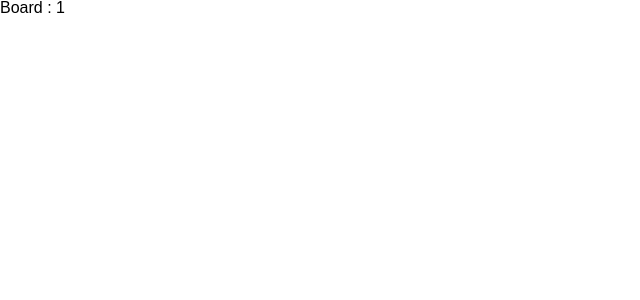
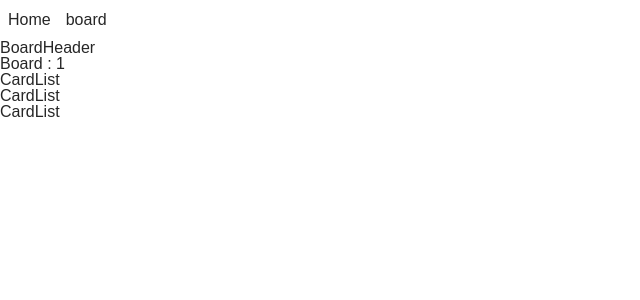
Before and after one commit to kim-and-jang/kim-and-jang, a Next.js app in the folder kim-and-jang-front-next/kim-and-jang-front/: page /board/1 in a window 1280 px wide. Shown: the top 300 px of the page, without its empty margins (0-640 px from the left). Built offline with nearby package versions, Linux system fonts and the light colour scheme.

Commit message:
card interfacet 추가

```diff
--- /dev/null
+++ b/kim-and-jang-front-next/kim-and-jang-front/components/BoardHeader.tsx
@@ -0,0 +1,7 @@
+import React from "react";
+
+const BoardHeader = () => {
+  return <div>BoardHeader</div>;
+};
+
+export default BoardHeader;
--- /dev/null
+++ b/kim-and-jang-front-next/kim-and-jang-front/components/CardList.tsx
@@ -0,0 +1,7 @@
+import React from "react";
+
+const CardList = () => {
+  return <div>CardList</div>;
+};
+
+export default CardList;
--- a/kim-and-jang-front-next/kim-and-jang-front/components/Header.tsx
+++ b/kim-and-jang-front-next/kim-and-jang-front/components/Header.tsx
@@ -1,4 +1,6 @@
 import Link from "next/link";
+import Image from "next/image";
+import styled from "styled-components";
 
 const linkStyle = {
   marginRight: 15,
@@ -6,15 +8,23 @@ const linkStyle = {
 
 const Header = () => {
   return (
-    <div>
+    <Wrapper>
       <Link href="/" passHref>
         <a style={linkStyle}>Home</a>
       </Link>
       <Link href="/board/1" passHref>
         <a style={linkStyle}>board</a>
       </Link>
-    </div>
+    </Wrapper>
   );
 };
 
+const Wrapper = styled.div`
+  padding: 0.5rem;
+  height: 2.5rem;
+  display: flex;
+  flex-direction: row;
+  align-items: center;
+`;
+
 export default Header;
--- a/kim-and-jang-front-next/kim-and-jang-front/components/Layout.tsx
+++ b/kim-and-jang-front-next/kim-and-jang-front/components/Layout.tsx
@@ -2,9 +2,9 @@ import React from "react";
 import Header from "./Header";
 
 const layoutStyle = {
-  margin: 20,
-  padding: 20,
-  border: "1px solid #DDD",
+  //   margin: 20,
+  //   padding: 20,
+  //   border: "1px solid #706f6f",
 };
 
 const Layout = (props: any) => {
--- a/kim-and-jang-front-next/kim-and-jang-front/pages/_app.tsx
+++ b/kim-and-jang-front-next/kim-and-jang-front/pages/_app.tsx
@@ -4,6 +4,7 @@ import Head from "next/head";
 import { ThemeProvider } from "styled-components";
 import { GlobalStyle } from "../styles/global-style";
 import { theme } from "../styles/theme";
+import "antd/dist/antd.css";
 
 function MyApp({ Component, pageProps }: AppProps) {
   return (
--- a/kim-and-jang-front-next/kim-and-jang-front/pages/board/[id]/index.tsx
+++ b/kim-and-jang-front-next/kim-and-jang-front/pages/board/[id]/index.tsx
@@ -1,15 +1,61 @@
-import React from 'react';
-import { useRouter } from 'next/router';
+import React from "react";
+import { useRouter } from "next/router";
+import Layout from "@components/Layout";
+import CardList from "@components/CardList";
+import BoardHeader from "@components/BoardHeader";
+import { ICard, ICardList } from "@typings/db";
 
 const Board = () => {
-    const router = useRouter();
-    const {id} = router.query;
+  const router = useRouter();
+  const { id } = router.query;
 
-    return (
-        <div>
-            <h1>Board : {id}</h1>
-        </div>
-    );
+  const cardList = [
+    {
+      id: 1,
+      title: "todo",
+      cards: [],
+    },
+    {
+      id: 2,
+      title: "doing",
+      cards: [],
+    },
+    {
+      id: 3,
+      title: "done",
+      cards: [],
+    },
+  ];
+
+  return (
+    <Layout>
+      <BoardHeader />
+      <h1>Board : {id}</h1>
+      {cardList.map((card: ICard) => (
+        <CardList key={card.id} card={card.cards} />
+      ))}
+
+      {/* <Card
+        title="Default size card"
+        extra={<a href="#">More</a>}
+        style={{ width: 300 }}
+      >
+        <p>Card content</p>
+        <p>Card content</p>
+        <p>Card content</p>
+      </Card>
+      <Card
+        size="small"
+        title="Small size card"
+        extra={<a href="#">More</a>}
+        style={{ width: 300 }}
+      >
+        <p>Card content</p>
+        <p>Card content</p>
+        <p>Card content</p>
+      </Card> */}
+    </Layout>
+  );
 };
 
 export default Board;
--- a/kim-and-jang-front-next/kim-and-jang-front/pages/index.tsx
+++ b/kim-and-jang-front-next/kim-and-jang-front/pages/index.tsx
@@ -1,8 +1,7 @@
 import type { NextPage } from "next";
 import Head from "next/head";
 import Image from "next/image";
-import styles from "../styles/Home.module.css";
-import Layout from "../components/Layout";
+import Layout from "@components/Layout";
 import styled from "styled-components";
 
 const Title = styled.h1`
@@ -12,7 +11,7 @@ const Title = styled.h1`
 
 const Home: NextPage = () => {
   return (
-    <div className={styles.container}>
+    <div>
       <Layout>
         <Title>Kim And Jang</Title>
       </Layout>
--- /dev/null
+++ b/kim-and-jang-front-next/kim-and-jang-front/typings/db.ts
@@ -0,0 +1,36 @@
+export interface ICardList {
+  id: number;
+  title: string;
+  cards: ICard[];
+}
+
+export interface ICard {
+  id: number;
+  title: string;
+  content: string;
+}
+
+// export interface IUser {
+//   id: number;
+//   nickname: string;
+//   email: string;
+//   Workspaces: IWorkspace[];
+// }
+
+// export interface IUserWithOnline extends IUser {
+//   online: boolean;
+// }
+
+// export interface IChannel {
+//   id: number;
+//   name: string;
+//   private: boolean;
+//   WorkspaceId: number;
+// }
+
+// export interface IWorkspace {
+//   id: number;
+//   name: string;
+//   url: string;
+//   OwnerId: number;
+// }
```
Also changed, not shown: kim-and-jang-front-next/kim-and-jang-front/components/Card.tsx (added, +11 -0 lines), kim-and-jang-front-next/kim-and-jang-front/hooks/useInput.ts (added, +7 -0 lines), kim-and-jang-front-next/kim-and-jang-front/package.json (+8 -1 lines), kim-and-jang-front-next/kim-and-jang-front/pages/signup.tsx (+7 -0 lines).
